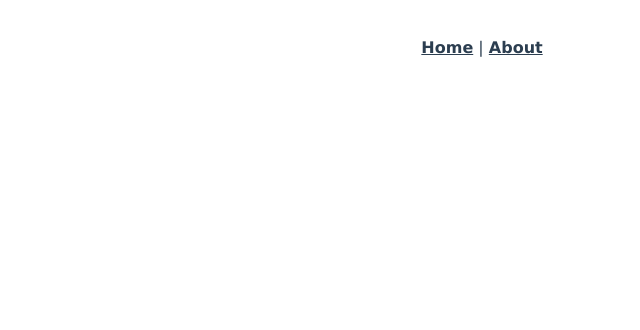
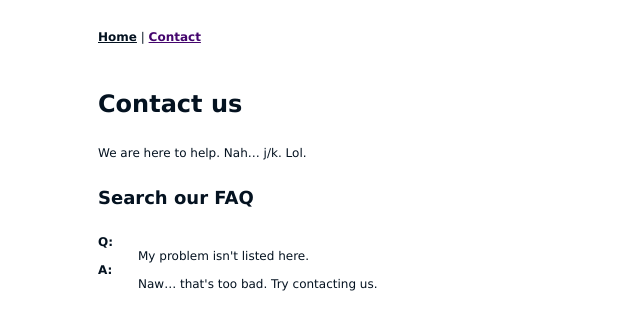
Before and after one commit to crashDeltaGbg/lab2, a Vue app: page /#/contact in a window 1280 px wide. Shown: the top 330 px of the page, without its empty margins (158-798 px from the left). Built offline with nearby package versions, Linux system fonts and the light colour scheme.

Commit message:
Add contact page

```diff
--- a/src/App.vue
+++ b/src/App.vue
@@ -2,34 +2,44 @@
   <div id="app">
     <div id="nav">
       <router-link to="/">Home</router-link> |
-      <router-link to="/about">About</router-link>
+      <router-link to="/contact">Contact</router-link>
     </div>
     <router-view/>
   </div>
 </template>
 
 <style>
+
 #app {
-  color: #2c3e50;
+  align-items: center;
+  color: #041220;
   display: flex;
   flex-direction: column;
   font-family: Verdana, Geneva, Tahoma, sans-serif;
-  min-height: 100vh;
+  font-size: 12px;
+  max-height: 100vh;
   -webkit-font-smoothing: antialiased;
   -moz-osx-font-smoothing: grayscale;
-  text-align: center;
+  /* text-align: center; */
 }
 
 #nav {
   padding: 30px;
+  text-align: left;
+  width: 60vw;
 }
 
 #nav a {
   font-weight: bold;
-  color: #2c3e50;
+  color: #041220;
 }
 
 #nav a.router-link-exact-active {
-  color: #42b983;
+  color: #44056d;
 }
+
+body {
+  margin: 0;
+}
+
 </style>
--- a/src/components/Fetch.vue
+++ /dev/null
@@ -1,64 +0,0 @@
-<template>
-    <div id="main">
-        <h1>My FFXIV character</h1>
-        <div v-if="character">
-            <img alt="Picture of my character" id="portrait" :src="character.Character.Portrait"/>
-            <h2>{{ character.Character.Name }}</h2>
-            <h3>Level {{ character.Character.ActiveClassJob.Level }} {{ character.Character.ActiveClassJob.UnlockedState.Name }}</h3>
-            <dl v-if="jobs">
-                <template v-for="job in jobs">
-                    <dt :key="job.JobID">{{ job.Name }}:</dt>
-                    <dd :key="job.JobID">{{ job.Level }}</dd>
-                </template>
-            </dl>
-        </div>
-        <div v-else>Not just yet&hellip;</div>
-    </div>
-</template>
-
-<script>
-export default {
-    /* computed: {
-        sortJobs() {
-            return this.jobs = this.character.Character.ClassJobs
-            console.log(this.jobs)
-            }
-    }, */
-    created() {
-        fetch('https://xivapi.com/character/22655123?private_key=2864ae3e5f2f45ddb08406bc1976e2ebcbfa41f182564e0788be9fe72605a0b1')
-        .then((response) => response.json())
-        .then((result) => {
-            this.character = result
-            // console.log(this.character.Character.ClassJobs)
-        })
-    },
-    data() {
-        return {
-            character: {},
-            jobs: []
-        }
-    },
-    name: 'Fetch',
-    watch: {
-        character() {
-            this.jobs = this.character.Character.ClassJobs
-        }
-    }
-}
-</script>
-
-<style scoped>
-#main {
-    margin: auto;
-    max-width: 60vw;
-    text-align: left;
-}
-#portrait {
-    float: right;
-    max-height: 60vh;
-}
-
-dt {
-    font-weight: bold;
-}
-</style>
--- a/src/components/HelloWorld.vue
+++ /dev/null
@@ -1,61 +0,0 @@
-<template>
-  <div class="hello">
-    <h1>{{ msg }}</h1>
-    <p>
-      For a guide and recipes on how to configure / customize this project,<br>
-      check out the
-      <a href="https://cli.vuejs.org" target="_blank" rel="noopener">vue-cli documentation</a>.
-    </p>
-    <h3>Installed CLI Plugins</h3>
-    <ul>
-      <li><a href="https://github.com/vuejs/vue-cli/tree/dev/packages/%40vue/cli-plugin-babel" target="_blank" rel="noopener">babel</a></li>
-      <li><a href="https://github.com/vuejs/vue-cli/tree/dev/packages/%40vue/cli-plugin-pwa" target="_blank" rel="noopener">pwa</a></li>
-      <li><a href="https://github.com/vuejs/vue-cli/tree/dev/packages/%40vue/cli-plugin-router" target="_blank" rel="noopener">router</a></li>
-      <li><a href="https://github.com/vuejs/vue-cli/tree/dev/packages/%40vue/cli-plugin-vuex" target="_blank" rel="noopener">vuex</a></li>
-      <li><a href="https://github.com/vuejs/vue-cli/tree/dev/packages/%40vue/cli-plugin-eslint" target="_blank" rel="noopener">eslint</a></li>
-    </ul>
-    <h3>Essential Links</h3>
-    <ul>
-      <li><a href="https://vuejs.org" target="_blank" rel="noopener">Core Docs</a></li>
-      <li><a href="https://forum.vuejs.org" target="_blank" rel="noopener">Forum</a></li>
-      <li><a href="https://chat.vuejs.org" target="_blank" rel="noopener">Community Chat</a></li>
-      <li><a href="https://twitter.com/vuejs" target="_blank" rel="noopener">Twitter</a></li>
-      <li><a href="https://news.vuejs.org" target="_blank" rel="noopener">News</a></li>
-    </ul>
-    <h3>Ecosystem</h3>
-    <ul>
-      <li><a href="https://router.vuejs.org" target="_blank" rel="noopener">vue-router</a></li>
-      <li><a href="https://vuex.vuejs.org" target="_blank" rel="noopener">vuex</a></li>
-      <li><a href="https://github.com/vuejs/vue-devtools#vue-devtools" target="_blank" rel="noopener">vue-devtools</a></li>
-      <li><a href="https://vue-loader.vuejs.org" target="_blank" rel="noopener">vue-loader</a></li>
-      <li><a href="https://github.com/vuejs/awesome-vue" target="_blank" rel="noopener">awesome-vue</a></li>
-    </ul>
-  </div>
-</template>
-
-<script>
-export default {
-  name: 'HelloWorld',
-  props: {
-    msg: String
-  }
-}
-</script>
-
-<!-- Add "scoped" attribute to limit CSS to this component only -->
-<style scoped>
-h3 {
-  margin: 40px 0 0;
-}
-ul {
-  list-style-type: none;
-  padding: 0;
-}
-li {
-  display: inline-block;
-  margin: 0 10px;
-}
-a {
-  color: #42b983;
-}
-</style>
--- a/src/router/index.js
+++ b/src/router/index.js
@@ -11,12 +11,12 @@ const routes = [
     component: Home
   },
   {
-    path: '/about',
-    name: 'About',
+    path: '/contact',
+    name: 'Contact',
     // route level code-splitting
     // this generates a separate chunk (about.[hash].js) for this route
     // which is lazy-loaded when the route is visited.
-    component: () => import(/* webpackChunkName: "about" */ '../views/About.vue')
+    component: () => import(/* webpackChunkName: "about" */ '../views/Contact.vue')
   }
 ]
 
--- a/src/views/About.vue
+++ /dev/null
@@ -1,5 +0,0 @@
-<template>
-  <div class="about">
-    <h1>This is an about page</h1>
-  </div>
-</template>
--- /dev/null
+++ b/src/views/Contact.vue
@@ -0,0 +1,30 @@
+<template>
+  <div id="main">
+    <h1>Contact us</h1>
+    <p>We are here to help. Nah&hellip; j/k. Lol.</p>
+    <h2>Search our FAQ</h2>
+    <dl>
+      <dt>Q:</dt>
+      <dd>My problem isn't listed here.</dd>
+      <dt>A:</dt>
+      <dd>Naw&hellip; that's too bad. Try contacting us.</dd>
+    </dl>
+  </div>
+</template>
+
+<style scoped>
+
+#main {
+    display: flex;
+    flex-direction: column;
+    justify-content: space-between;
+    margin: auto;
+    max-height: 100vh;
+    width: 60vw;
+}
+
+dt {
+  font-weight: bold;
+}
+
+</style>
--- a/src/views/Home.vue
+++ b/src/views/Home.vue
@@ -1,21 +1,78 @@
 <template>
-  <div class="home">
-    <!-- <img alt="Vue logo" src="../assets/logo.png"> -->
-    <!-- <HelloWorld msg="Welcome to Your Vue.js App"/> -->
-    <Fetch/>
-  </div>
+    <div id="main">
+        <div id="left">
+            <h1>My FFXIV character</h1>
+            <h2>{{ character.Character.Name }}</h2>
+            <h3>Level {{ character.Character.ActiveClassJob.Level }} {{ character.Character.ActiveClassJob.UnlockedState.Name }}</h3>
+            <div>
+                <img alt="Picture of my character" id="portrait" :src="character.Character.Portrait"/>
+            </div>
+        </div>
+        <div id="right">
+            <ul v-if="jobs">
+                <template v-for="job in jobs">
+                    <li :key="job.JobID"><strong>{{ job.Name }}</strong>: {{ job.Level }}</li>
+                </template>
+            </ul>
+        </div>
+        <!-- <div v-else>Not just yet&hellip;</div> -->
+    </div>
 </template>
 
 <script>
-// @ is an alias to /src
-// import HelloWorld from '@/components/HelloWorld.vue'
-import Fetch from '@/components/Fetch.vue'
-
 export default {
-  name: 'Home',
-  components: {
-    Fetch,
-    // HelloWorld
-  }
+    created() {
+        fetch('https://xivapi.com/character/22655123?private_key=2864ae3e5f2f45ddb08406bc1976e2ebcbfa41f182564e0788be9fe72605a0b1')
+        .then((response) => response.json())
+        .then((result) => {
+            this.character = result
+        })
+    },
+    data() {
+        return {
+            character: {},
+            jobs: []
+        }
+    },
+    name: 'Home',
+    watch: {
+        character() {
+            this.jobs = this.character.Character.ClassJobs
+        }
+    }
 }
 </script>
+
+<style scoped>
+
+#left, #right {
+    text-align: left;
+}
+
+#main {
+    display: flex;
+    flex-direction: row;
+    justify-content: space-between;
+    margin: auto;
+    max-height: 100vh;
+    width: 60vw;
+}
+
+#portrait {
+    border-radius: 10px;
+    max-height: 60vh;
+}
+
+li {
+    line-height: 1.5em;
+}
+
+ul {
+    background-color: lightblue;
+    border-radius: 10px;
+    list-style-type: none;
+    margin: 0;
+    padding: 10px;
+}
+
+</style>
```
